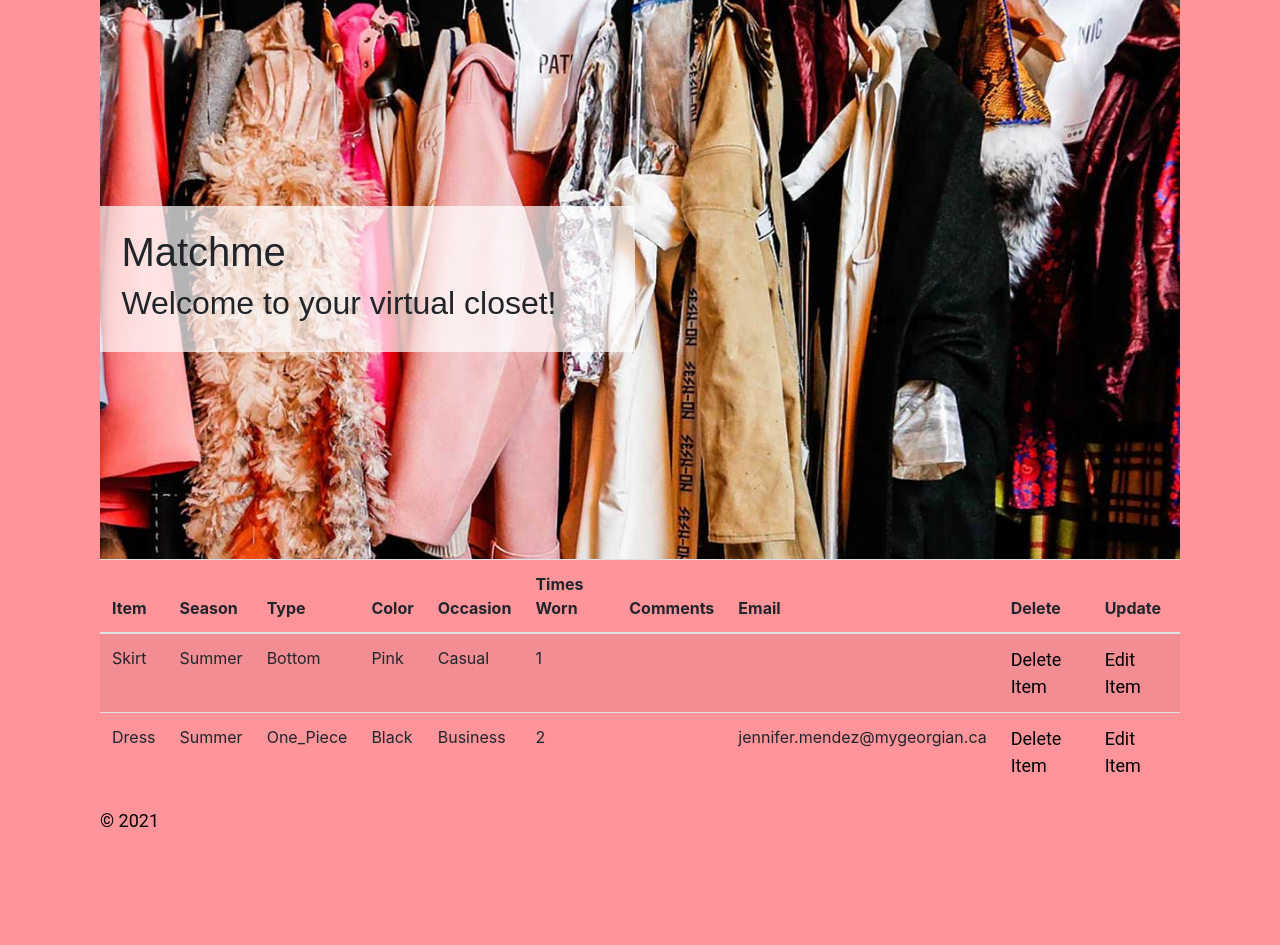
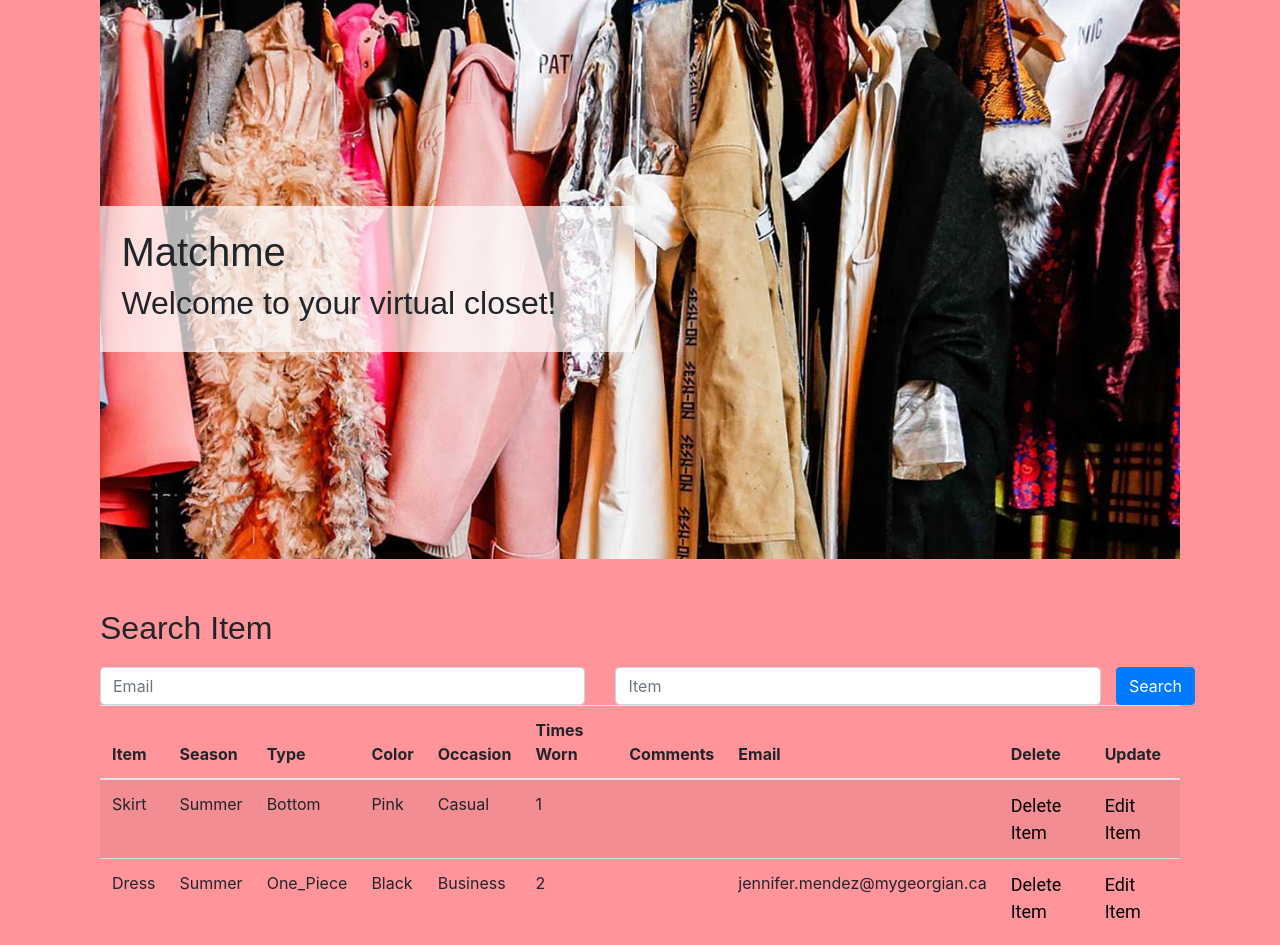
Before and after one commit to MendezJennifer/Matchme, a PHP site: page /view.php in a window 1280 px wide. Shown: the part 111-1056 px from the top of the page. Before the commit the page ends 939 px from the top, so only its background shows below. Run offline with PHP 8.4, Linux system fonts and the light colour scheme; data comes from the database, SQL or seed files in the repository; data that the repository does not hold is empty.

Commit message:
Search function added

```diff
--- a/css/style.css
+++ b/css/style.css
@@ -15,6 +15,7 @@ p, a
   font-size: 18px;
   color: #000000;
 }
+
 /* Style Header*/
 #navLogo
 {
@@ -48,6 +49,7 @@ p, a
   text-decoration: none;
   color: #000000;
 }
+
 /*dropdown navigation*/
 .dropdown-button
 {
@@ -88,6 +90,10 @@ p, a
   display: block;
 }
 /*Style masthead*/
+header
+{
+  margin-bottom: 50px;
+}
 header>section:nth-child(1)
 {
   background-image: url("../img/masthead.jpg");
@@ -97,7 +103,6 @@ header>section:nth-child(1)
   padding: 0% 1% 0% 0%;
   display: flex;
   align-items: center;
-
 
 }
 header>section:nth-child(1)> div
@@ -117,3 +122,10 @@ header>section:nth-child(1)>h2
   font-size: 34px;
   font-weight: 400;
 }
+
+/*Search Bar*/
+main>#search>h2
+{
+  margin-top: 20px;
+  margin-bottom: 20px;
+}
--- a/index.php
+++ b/index.php
@@ -1,4 +1,5 @@
-<?php require('header.php');
+<?php
+    require('header.php');
 
     //Initialize variables (used if user is editing)
     $id=null;
--- a/process.php
+++ b/process.php
@@ -104,7 +104,7 @@
             }
         }
 
-        require('footer.php');
-        ob_flush();
+    require('footer.php');
+    ob_flush();
 
-        ?>
+?>
--- a/view.php
+++ b/view.php
@@ -8,6 +8,23 @@
         </div>
     </section>
 </header>
+<main>
+    <div id="search">
+        <!--Search bar-->
+        <h2> Search Item </h2>
+        <form action="search_results.php" method="get">
+            <div class="row">
+                <div class="col">
+                    <input type ="text" name="user" placeholder="Email" class="form-control">
+                </div>
+                <div class="col">
+                    <input type="text" name="search" placeholder="Item" class="form-control">
+                </div>
+                <input type="submit" name="submit" value="Search" class="btn btn-primary">
+            </div>
+        </form>
+    </div>
+</main>
 
 <?php
     //Connect to database
@@ -25,7 +42,7 @@
     //Store results
     $records = $statement->fetchAll();
 
-    //Echo out top of table
+    //Echo top of table
     echo "<table class='table table-striped'><tbody>";
     echo "<thead><tr><th>Item</th><th>Season</th><th>Type</th><th>Color</th><th>Occasion</th><th>Times Worn</th><th>Comments</th><th>Email</th><th>Delete</th><th>Update</th></tr></thead>";
 
@@ -36,7 +53,8 @@
 
     echo "</tbody></table>";
 
-    //Close database  connection
+    //Close database connection
     $statement->closeCursor();
 
-    require('footer.php'); ?>
+    require('footer.php');
+?>
```
Also changed, not shown: search_results.php (added, +65 -0 lines), 1 other file. Lines whose indentation alone changed are shown as unchanged.
